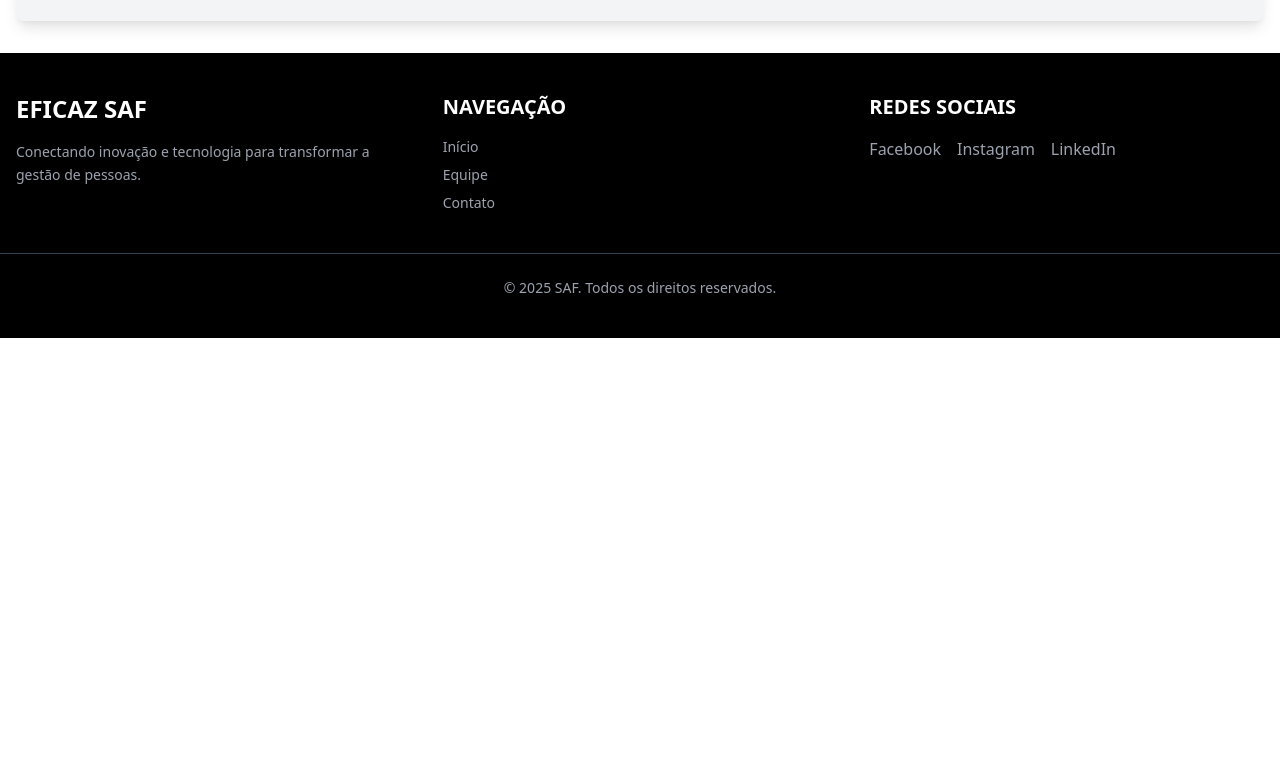
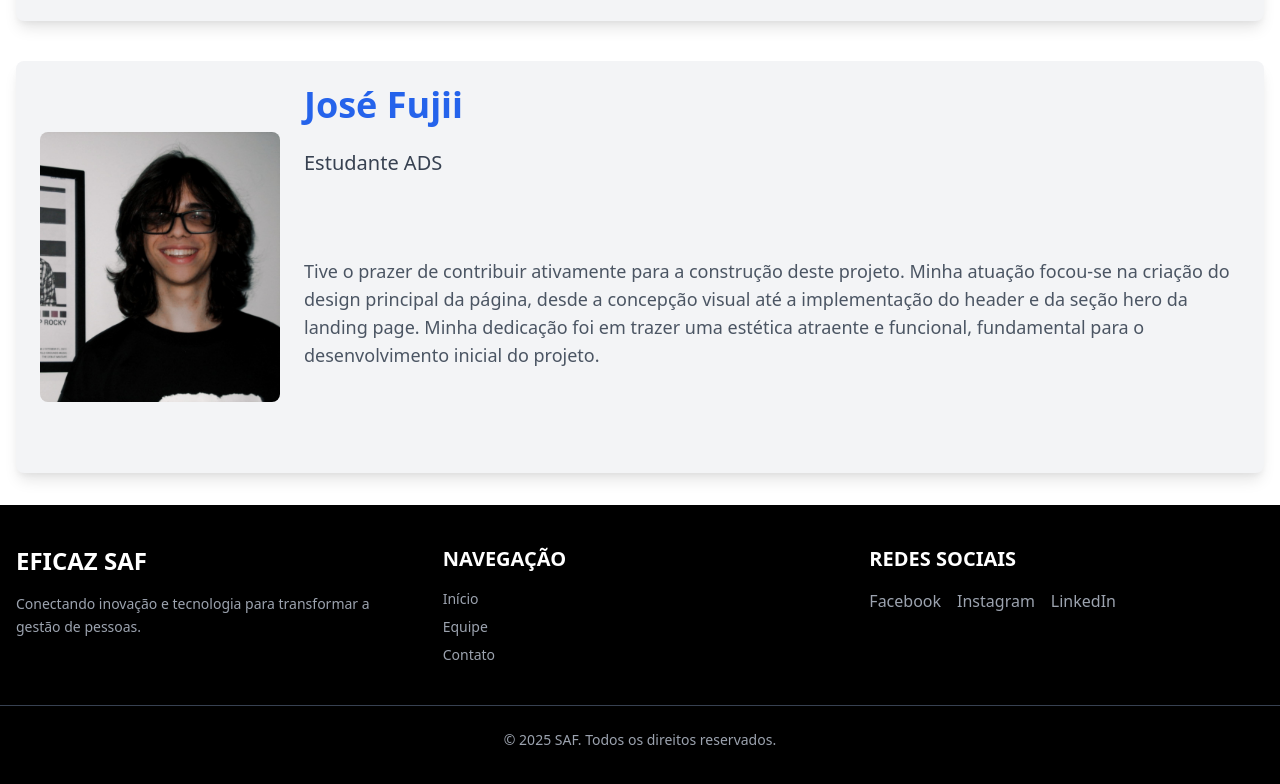
Before and after one commit to Flazao/Landing-Page-SAF, a plain HTML site: page index.html in a window 1280 px wide. Shown: the part 3323-4107 px from the top of the page. Before the commit the page ends 3661 px from the top, so only its background shows below. Drawn offline with nearby package versions, Linux system fonts and the light colour scheme.

Commit message:
Descrição
Adicionei a minha descrição no projeto

```diff
--- a/index.html
+++ b/index.html
@@ -1,5 +1,5 @@
 <!DOCTYPE html>
-<html lang="en">
+<html lang="pt-BR">
 
 <head>
     <meta charset="UTF-8">
@@ -11,7 +11,7 @@
 
 <body class="bg-white">
 
-    <header class="bg-black py-4 fixed top-0 left-0 right-0 z-10">
+    <header class="bg-black py-4 fixed top-0 left-0 right-0 z-10"> <!--bg-black bg-opacity-70-->
         <div class="container mx-auto px-4 flex items-center justify-between">
             <div class="text-white font-semibold text-3 xl">EFICAZ SAF</div>
             <nav class="inline-flex items-center justify-between space-x-4">
@@ -158,6 +158,17 @@
                             do site, trabalhei nas escolhas das imagens e na estrutura da página. Buscando deixar o design prático e eficiente.  </p>
                     </div>
                 </div>
+                <div class="bg-gray-100 p-6 rounded-lg shadow-lg flex items-center">
+                    <div class="flex-shrink-0">
+                        <img src="./assets/image/Fujii.jpg" alt="José Fujii"
+                            class="transform transition-transform duration-300 hover:scale-105 rounded-lg w-60 h-70 object-cover">
+                    </div>
+                    <div class="ml-6">
+                        <h3 class="text-4xl font-semibold text-blue-600 mb-6 ">José Fujii</h3>
+                        <p class="text-xl text-gray-700 mb-20 ">Estudante ADS</p>
+                        <p class="text-lg text-gray-600 mt-2 mb-20 "> Tive o prazer de contribuir ativamente para a construção deste projeto. Minha atuação focou-se na criação do design principal da página, desde a concepção visual até a implementação do header e da seção hero da landing page. Minha dedicação foi em trazer uma estética atraente e funcional, fundamental para o desenvolvimento inicial do projeto.</p>
+                    </div>
+                </div>
             </div>
         </section>
     </main>
```
Also changed, not shown: assets/image/Fujii.jpg (added).
